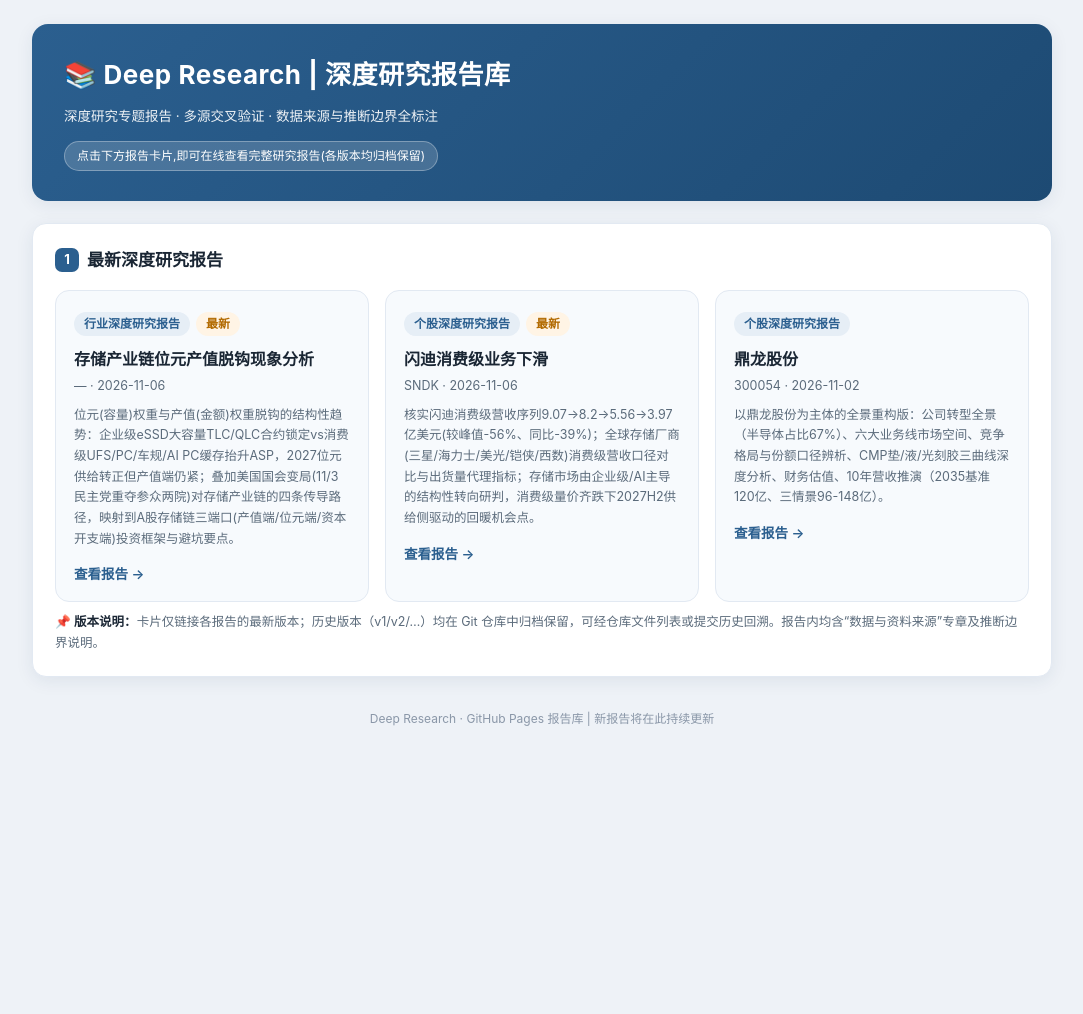
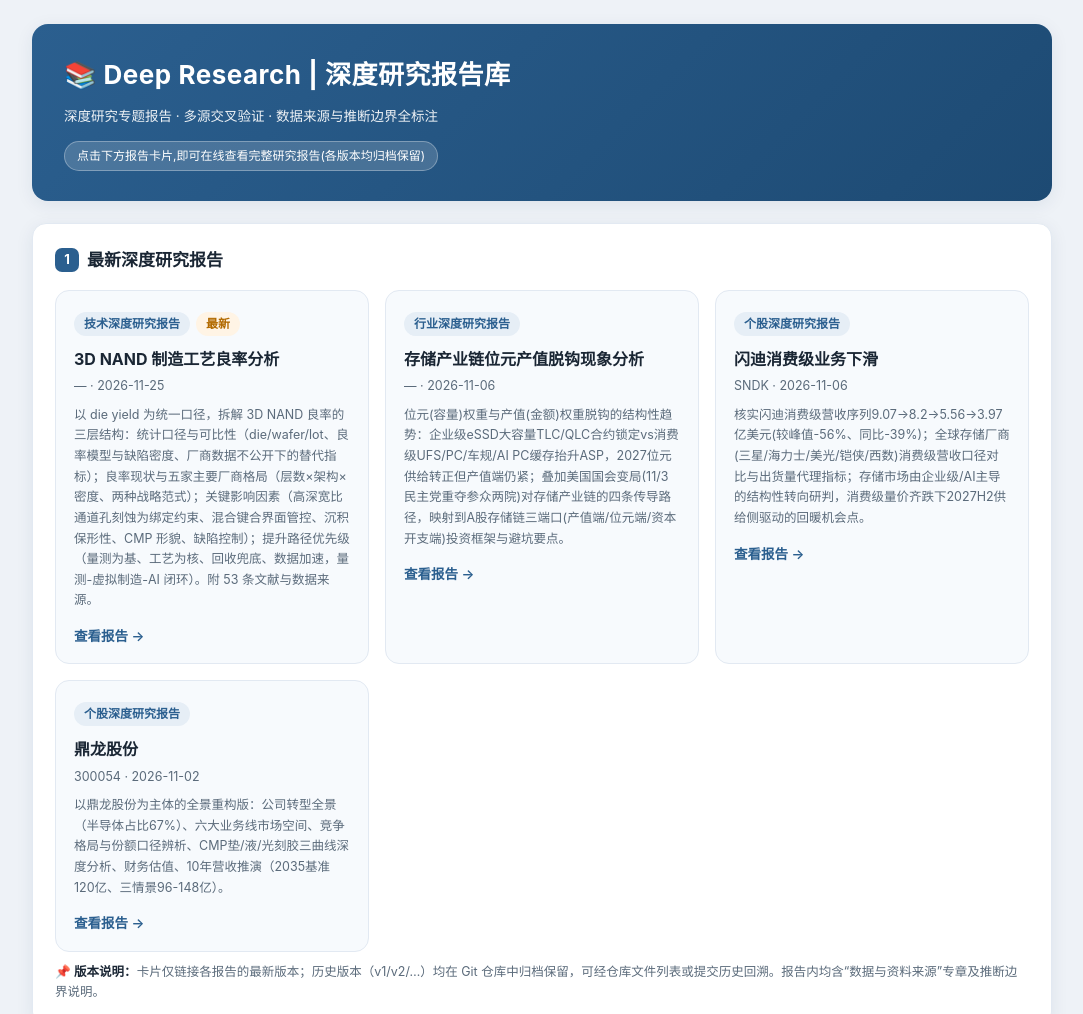
Before and after one commit to Naiyun-18/deep-research-report, a plain HTML site: page index.html in a window 1280 px wide. Shown: the top 1014 px of the page, without its empty margins (98-1181 px from the left). Before the commit the page ends 800 px from the top, so only its background shows below. Drawn offline with Linux system fonts and the light colour scheme.

Commit message:
📚 新增深度研究报告：3D NAND 制造工艺良率分析（v1）

```diff
--- a/index.html
+++ b/index.html
@@ -62,12 +62,21 @@
 // ===== 报告清单(新增报告时在此追加一条即可,无需改动页面结构) =====
 const REPORTS = [
   {
+    company: "3D NAND 制造工艺良率分析",
+    code: "—",
+    type: "技术深度研究报告",
+    date: "2026-11-25",
+    url: "3D_NAND制造工艺良率分析报告_v1.pdf",
+    isNew: true,
+    desc: "以 die yield 为统一口径，拆解 3D NAND 良率的三层结构：统计口径与可比性（die/wafer/lot、良率模型与缺陷密度、厂商数据不公开下的替代指标）；良率现状与五家主要厂商格局（层数×架构×密度、两种战略范式）；关键影响因素（高深宽比通道孔刻蚀为绑定约束、混合键合界面管控、沉积保形性、CMP 形貌、缺陷控制）；提升路径优先级（量测为基、工艺为核、回收兜底、数据加速，量测-虚拟制造-AI 闭环）。附 53 条文献与数据来源。",
+  },
+  {
     company: "存储产业链位元产值脱钩现象分析",
     code: "—",
     type: "行业深度研究报告",
     date: "2026-11-06",
     url: "存储产业链位元产值脱钩现象分析_v1.pdf",
-    isNew: true,
+    isNew: false,
     desc: "位元(容量)权重与产值(金额)权重脱钩的结构性趋势：企业级eSSD大容量TLC/QLC合约锁定vs消费级UFS/PC/车规/AI PC缓存抬升ASP，2027位元供给转正但产值端仍紧；叠加美国国会变局(11/3民主党重夺参众两院)对存储产业链的四条传导路径，映射到A股存储链三端口(产值端/位元端/资本开支端)投资框架与避坑要点。",
   },
   {
@@ -76,7 +85,7 @@ const REPORTS = [
     type: "个股深度研究报告",
     date: "2026-11-06",
     url: "闪迪消费级业务下滑_v1.pdf",
-    isNew: true,
+    isNew: false,
     desc: "核实闪迪消费级营收序列9.07→8.2→5.56→3.97亿美元(较峰值-56%、同比-39%)；全球存储厂商(三星/海力士/美光/铠侠/西数)消费级营收口径对比与出货量代理指标；存储市场由企业级/AI主导的结构性转向研判，消费级量价齐跌下2027H2供给侧驱动的回暖机会点。",
   },
   {
```
Also changed, not shown: 1 other file.
